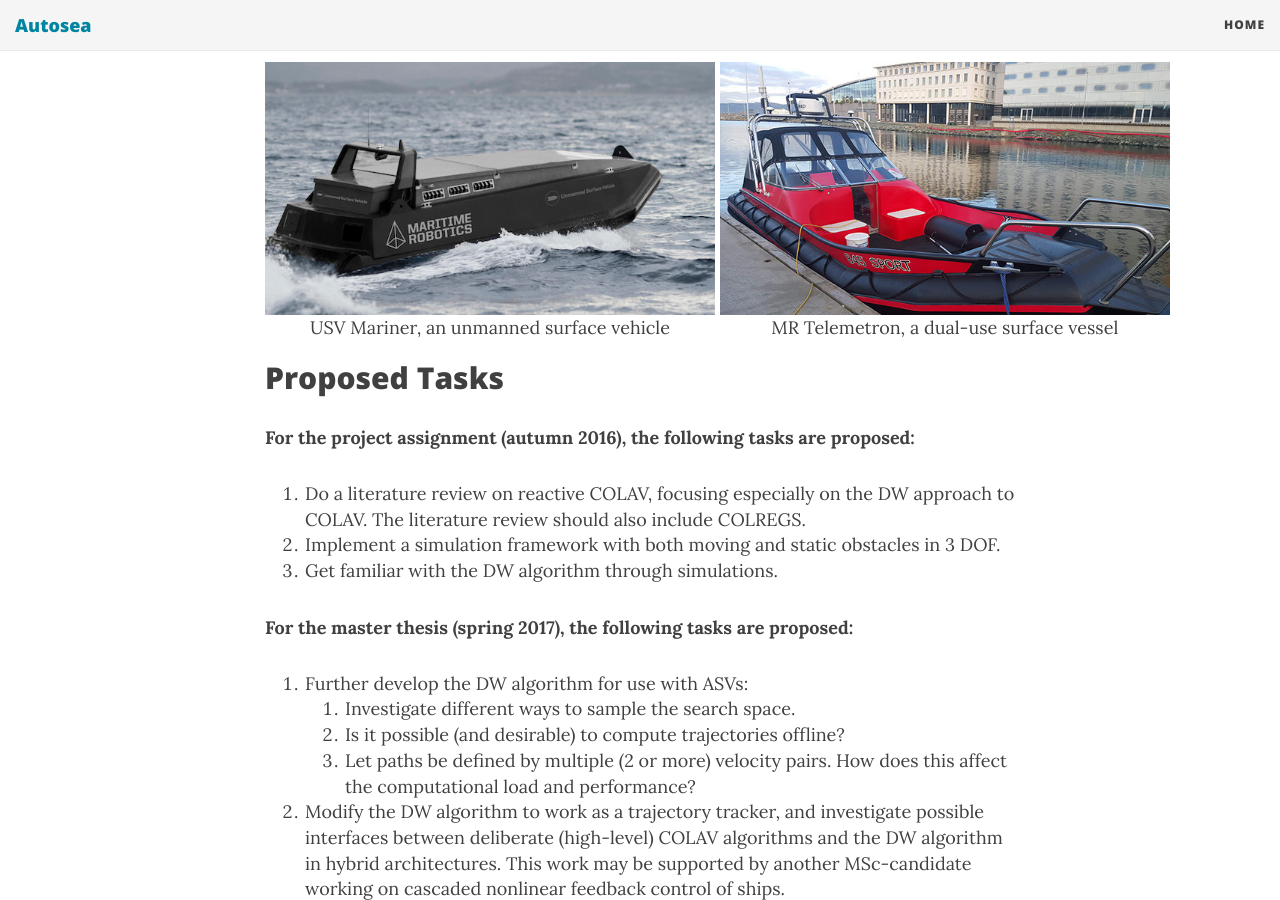
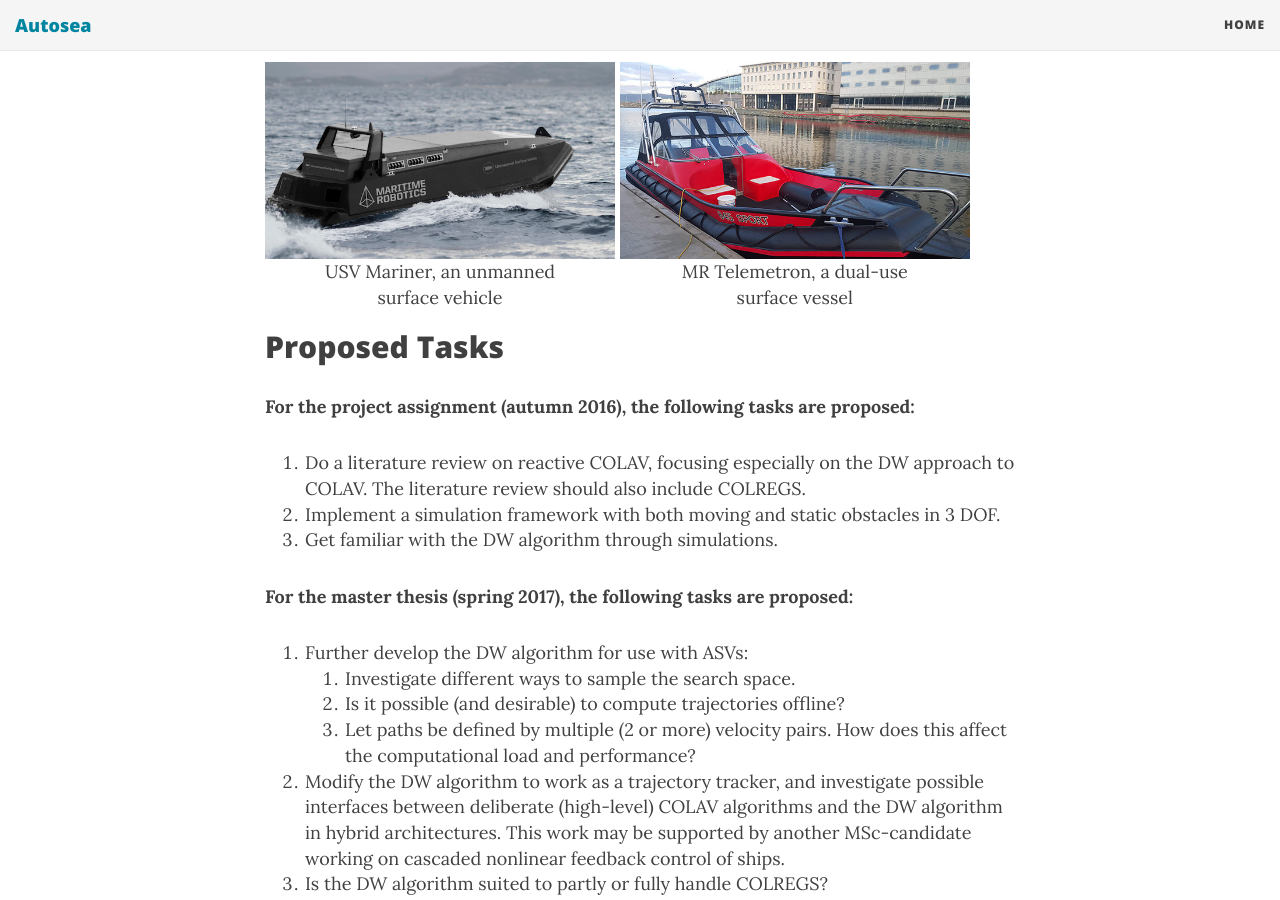
Before and after one commit to autosit/autosit.github.io, a Jekyll site: the page built from _posts/2016-04-15-dw-colav.md, in a window 1280 px wide and 900 px high, scrolled down 1010 px. Built offline with Jekyll 4.4.1, drawn with Linux system fonts in a browser that asks for light colours; nearby versions of some CDN libraries.

Commit message:
Did obviously not work

```diff
--- a/_posts/2016-04-15-dw-colav.md
+++ b/_posts/2016-04-15-dw-colav.md
@@ -8,9 +8,9 @@
 
 As mentioned, this proposal is intended as a combined project and master thesis during the autumn of 2016 and spring of 2017. The candidate will be associated with the AUTOSEA project, which is a collaborative research project between NTNU, DNV GL, Kongsberg Maritime and Maritime Robotics, focused on achieving world-leading competence and knowledge in the design and verification of methods and systems for sensor fusion and COLAV for ASVs. The project has access to supervision and physical test platforms through our industry partners.
 
-| <img src="{{site.url}}/assets/mariner.jpg" width="450"> | | <img src="{{site.url}}/assets/telemetron4a.jpg" width="450"> |
+| <img src="{{site.url}}/assets/mariner.jpg" width="350"> | | <img src="{{site.url}}/assets/telemetron4a.jpg" width="350"> |
 |:---:| :---: |:---:|
-| USV Mariner, an unmanned surface vehicle | | MR Telemetron, a dual-use surface vessel |
+| USV Mariner, an unmanned <br /> surface vehicle | | MR Telemetron, a dual-use  <br /> surface vessel |
 
 ## Proposed Tasks
 **For the project assignment (autumn 2016), the following tasks are proposed:**
```
